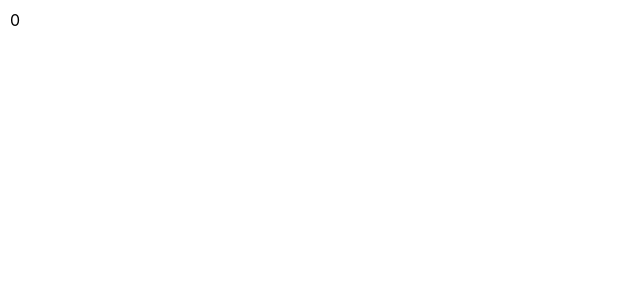
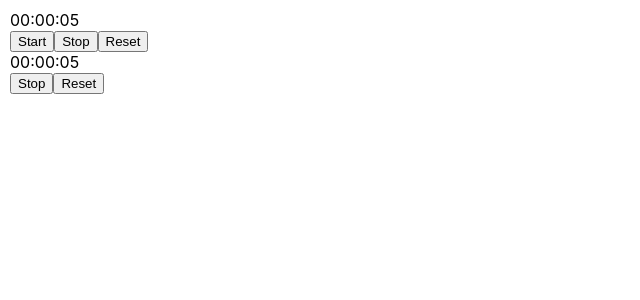
Before and after one commit to Tarold/html-intro, a React (Create React App) app: page / in a window 1280 px wide. Shown: the top 300 px of the page, without its empty margins (0-640 px from the left). Built offline with nearby package versions, Linux system fonts and the light colour scheme.

Commit message:
Added StopwatchH

```diff
--- a/src/App.js
+++ b/src/App.js
@@ -1,8 +1,14 @@
 import React from 'react';
-import ClickerCounter from './components/ClickerCounter';
+import StopWatchH from './components/StopWatchH/index';
+import StopWatch from './components/StopWatch/index';
 
 function App() {
-  return <ClickerCounter />;
+  return (
+    <>
+      <StopWatch />
+      <StopWatchH />
+    </>
+  );
 }
 
 export default App;
--- /dev/null
+++ b/src/components/StopWatch/index.jsx
@@ -0,0 +1,59 @@
+import { Component } from 'react';
+
+class StopWatch extends Component {
+  constructor(props) {
+    super(props);
+
+    this.state = {
+      count: new Date(0, 0, 0, 0, 0, 0, 0),
+    };
+    this.id = null;
+  }
+
+  componentDidMount() {
+    this.start();
+  }
+  componentDidUpdate() {}
+  componentWillUnmount() {
+    this.stop();
+  }
+
+  tick = () => {
+    const { count } = this.state;
+    // не змінювари стан напряму!!! стан іммутабельний!!!
+    const newCount = new Date(count.valueOf());
+    console.log('tick');
+    newCount.setSeconds(count.getSeconds() + 1);
+    this.setState({ count: newCount });
+  };
+
+  start = () => {
+    if (!this.id) {
+      this.id = setInterval(this.tick, 1000);
+    }
+  };
+
+  stop = () => {
+    clearInterval(this.id);
+    this.id = null;
+  };
+
+  reset = () => {
+    this.setState({ count: new Date(0, 0, 0, 0, 0, 0, 0) });
+  };
+
+  render() {
+    const { count } = this.state;
+
+    return (
+      <article>
+        <div>{count.toLocaleTimeString('en-GB')}</div>
+        <button onClick={this.start}>Start</button>
+        <button onClick={this.stop}>Stop</button>
+        <button onClick={this.reset}>Reset</button>
+      </article>
+    );
+  }
+}
+
+export default StopWatch;
--- /dev/null
+++ b/src/components/StopWatchH/index.jsx
@@ -0,0 +1,42 @@
+import React, { useState, useEffect } from 'react';
+
+function StopWatchH() {
+  const [count, setCount] = useState(new Date(0, 0, 0, 0, 0, 0, 0));
+  const [isRunning, setIsRunning] = useState(true);
+
+  const tick = () => {
+    setCount((count) => {
+      const newCount = new Date(count.valueOf());
+      newCount.setSeconds(count.getSeconds() + 1);
+      return newCount;
+    });
+  };
+
+  const start = () => {
+    setIsRunning((isRunning) => !isRunning);
+  };
+
+  const reset = () => {
+    setCount(new Date(0, 0, 0, 0, 0, 0, 0));
+  };
+
+  useEffect(() => {
+    let id;
+    if (isRunning) {
+      id = setTimeout(tick, 1000);
+    }
+    return () => {
+      clearTimeout(id);
+    };
+  });
+
+  return (
+    <article>
+      <div>{count.toLocaleTimeString('en-GB')}</div>
+      <button onClick={start}>{isRunning ? 'Stop' : 'Start'}</button>
+      <button onClick={reset}>Reset</button>
+    </article>
+  );
+}
+
+export default StopWatchH;
```
